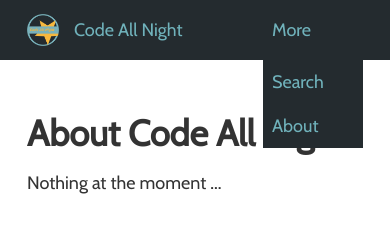
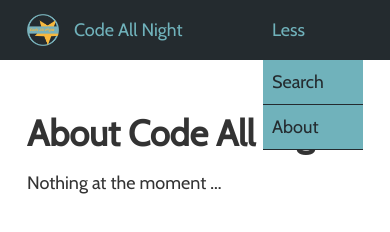
Before and after one commit to djoepramono/code-all-night, a Gatsby site: page /about in a window 390 px wide. Both pictures are taken after a click on the element "More". Built offline with nearby package versions, Linux system fonts and the light colour scheme; Gatsby itself is replaced by a stand-in of ours.

Commit message:
fix bug with floating dropdown when the screen width is changed while the dropdown is active

```diff
--- a/src/components/header.js
+++ b/src/components/header.js
@@ -6,16 +6,18 @@ import { screen, color } from "./helper"
 import { FixedLogo } from "./logo/fixedLogo"
 
 const Wrapper = styled.header`
+  @media ${screen.tabletOrLarger} {
+    display: none;
+  }
+`
+
+const HeaderStrip = styled.div`
   min-height: 60px;
   padding: 0 1.5em;
   background-color: ${color.dimmedBlack};
 
   display: flex;
   align-items: center;
-
-  @media ${screen.tabletOrLarger} {
-    display: none;
-  }
 `
 
 const LogoWrapper = styled.div``
@@ -34,20 +36,24 @@ const HeaderMenu = styled.div`
 `
 
 const MenuDropDown = styled.div`
+  flex-direction: column;
+
   background-color: ${color.dimmedBlack};
   width: 100px;
   color: ${color.lightBlue};
   position: absolute;
   right: 1.5em;
-  ${props => (props.visible ? "display: block" : "display: none")};
+  ${props =>
+    props.isExpanded
+      ? `display: flex; background-color: ${color.lightBlue};`
+      : "display: none"};
 `
 
 const MenuDropDownLink = styled(Link)`
-  display: flex;
-  flex-direction: row;
-  color: inherit;
+  color: ${color.dimmedBlack};
   text-decoration: none;
   padding: 0.5em;
+  border-bottom: 1px solid ${color.dimmedBlack};
 `
 
 class Header extends React.Component {
@@ -55,27 +61,29 @@ class Header extends React.Component {
     super(props)
 
     this.state = {
-      isMenuCollapsed: false,
+      isMenuExpanded: false,
     }
   }
 
   toggleMenu = e => {
-    this.setState({ isMenuCollapsed: !this.state.isMenuCollapsed })
+    this.setState({ isMenuExpanded: !this.state.isMenuExpanded })
   }
 
   render() {
     return (
-      <>
-        <Wrapper>
+      <Wrapper>
+        <HeaderStrip>
           <FixedLogo />
           <HeaderLink to="/">{this.props.siteTitle}</HeaderLink>
-          <HeaderMenu onClick={this.toggleMenu}>More</HeaderMenu>
-        </Wrapper>
-        <MenuDropDown visible={this.state.isMenuCollapsed}>
+          <HeaderMenu isExpanded={this.state.isMenuExpanded} onClick={this.toggleMenu}>
+            {this.state.isMenuExpanded ? `Less` : `More`}
+          </HeaderMenu>
+        </HeaderStrip>
+        <MenuDropDown isExpanded={this.state.isMenuExpanded}>
           <MenuDropDownLink to="/posts">Search</MenuDropDownLink>
-          <MenuDropDownLink to="/posts">About</MenuDropDownLink>
+          <MenuDropDownLink to="/about">About</MenuDropDownLink>
         </MenuDropDown>
-      </>
+      </Wrapper>
     )
   }
 }
```
